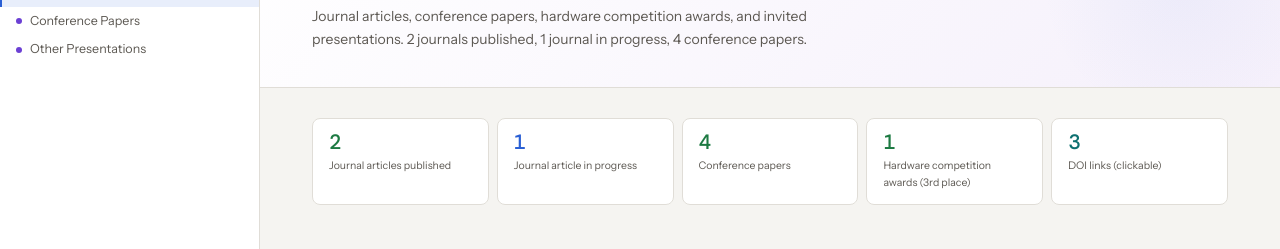
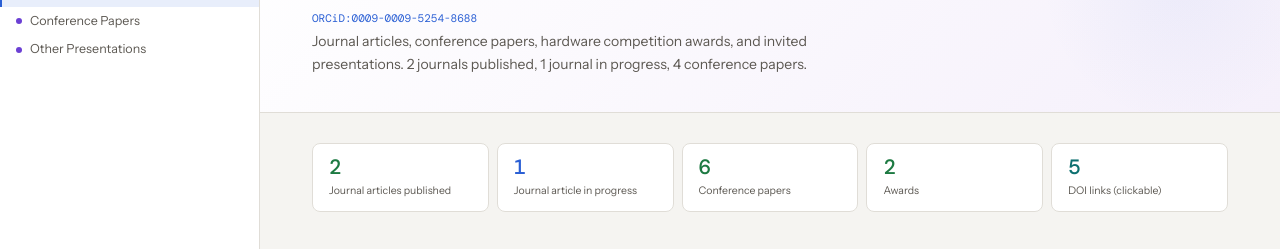
Before and after one commit to isabel-hess/gradwiki, a plain HTML site: page publications.html in a window 1280 px wide. Shown: the part 171-420 px from the top of the page. Drawn offline with nearby package versions, Linux system fonts and the light colour scheme; a web font is replaced by a local one.

Commit message:
update publications

```diff
--- a/publications.html
+++ b/publications.html
@@ -69,6 +69,7 @@
   <div class="page-hero" style="background:linear-gradient(135deg, var(--surface) 0%, #f5f0fb 100%)">
     <div class="page-hero-tag" style="color:var(--purple)">Scholarly Output</div>
     <h1>Publications &amp; Presentations</h1>
+    <a href="https://orcid.org/0009-0009-5254-8688" class="orcid" target="_blank">ORCiD:0009-0009-5254-8688</a>
     <p>Journal articles, conference papers, hardware competition awards, and invited presentations. 2 journals published, 1 journal in progress, 4 conference papers.</p>
   </div>
 
@@ -78,9 +79,9 @@
   <div class="stats-row" style="margin-top:30px">
     <div class="stat-box"><div class="stat-val" style="color:var(--green)">2</div><div class="stat-label">Journal articles published</div></div>
     <div class="stat-box"><div class="stat-val" style="color:var(--accent)">1</div><div class="stat-label">Journal article in progress</div></div>
-    <div class="stat-box"><div class="stat-val" style="color:var(--green)">4</div><div class="stat-label">Conference papers</div></div>
-    <div class="stat-box"><div class="stat-val" style="color:var(--green)">1</div><div class="stat-label">Hardware competition awards (3rd place)</div></div>
-    <div class="stat-box"><div class="stat-val" style="color:var(--teal)">3</div><div class="stat-label">DOI links (clickable)</div></div>
+    <div class="stat-box"><div class="stat-val" style="color:var(--green)">6</div><div class="stat-label">Conference papers</div></div>
+    <div class="stat-box"><div class="stat-val" style="color:var(--green)">2</div><div class="stat-label">Awards</div></div>
+    <div class="stat-box"><div class="stat-val" style="color:var(--teal)">5</div><div class="stat-label">DOI links (clickable)</div></div>
   </div>
 
   <!-- JOURNAL ARTICLES -->
@@ -146,7 +147,7 @@
 
   <!-- CONFERENCE PAPERS -->
   <section class="wiki-section" id="pubs-conference">
-    <div class="section-header"><div class="section-icon icon-purple">🏛</div><div><div class="section-title">Conference Papers</div></div></div>
+    <div class="section-header"><div class="section-icon icon-purple">🏛</div><div><div class="section-title">Conference Papers and Presentations</div></div></div>
     <div class="section-divider"></div>
 
     <!-- SMASIS 2022 -->
@@ -155,6 +156,7 @@
       <div class="pub-meta">
         <span class="pill pill-done">Published</span>
         <span class="pub-venue">ASME SMASIS 2022 · Dearborn, Michigan · Sept 12–14 2024</span>
+        <span class="pill" style="background:#fff8e8;color:#8a5000;border:1px solid #e0c070">🏆 Best Paper in the <em>Bioinspired Smart Materials and Systems</em> Symposium</span>
       </div>
       <div class="pub-title">The Role of Compliance in Generating Traveling Waves on a Bio-Inspired Flexible Propulsor</div>
       <div class="pub-authors">I. Hess and P. Musgrave</div>
--- a/shared.css
+++ b/shared.css
@@ -329,6 +329,10 @@ main {
 a.doi { font-family: var(--font-mono); font-size: 11px; color: var(--accent); text-decoration: none; }
 a.doi:hover { text-decoration: underline; }
 
+/* ── ORCiD LINKS ── */
+a.orcid { font-family: var(--font-mono); font-size: 11px; color: var(--accent); text-decoration: none; }
+a.orcid:hover { text-decoration: underline; }
+
 /* ── SCROLLBAR ── */
 ::-webkit-scrollbar { width: 5px; height: 5px; }
 ::-webkit-scrollbar-track { background: transparent; }
```
